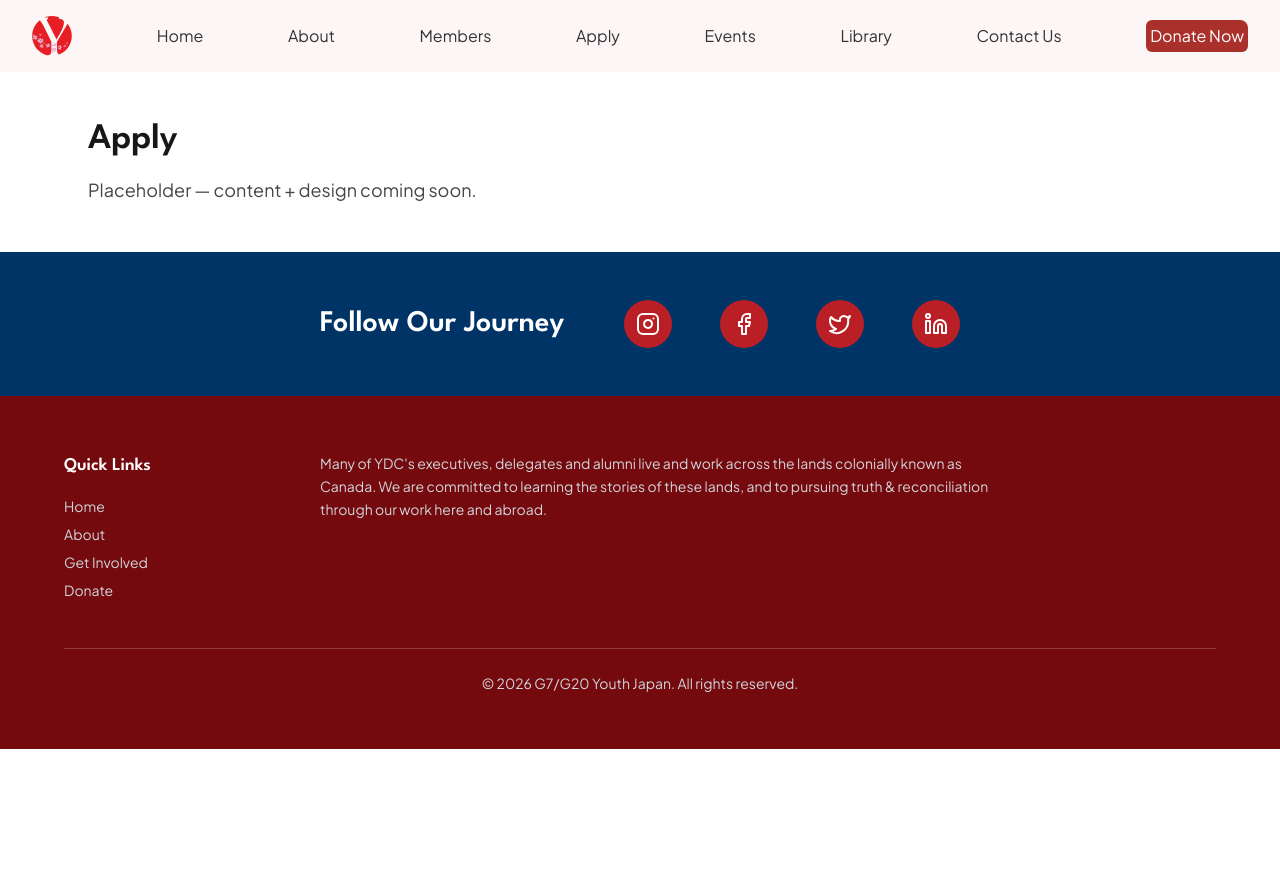
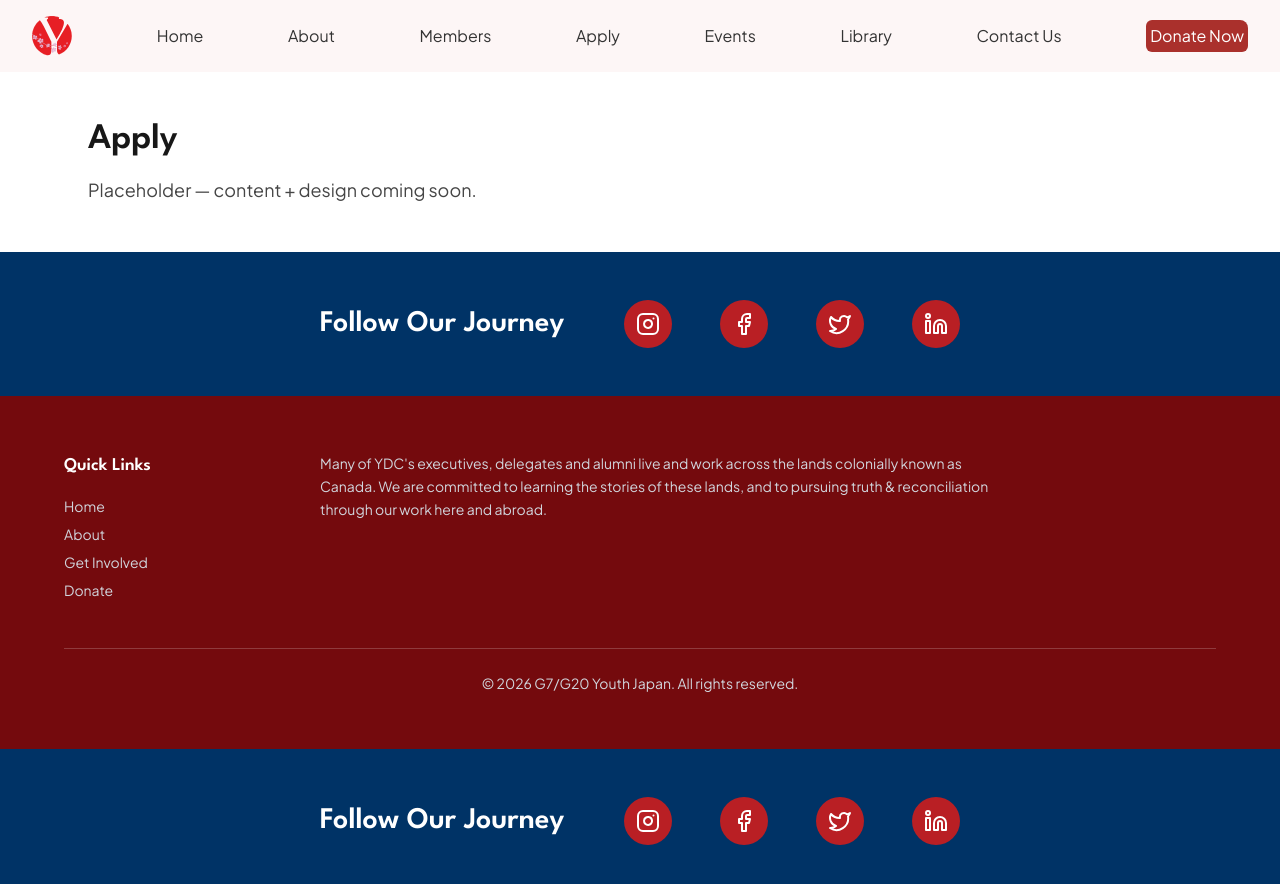
Before and after one commit to fullstackatbrown/project-youth-japan, a Next.js app: page /apply in a window 1280 px wide. Shown: the top 884 px of the page. Before the commit the page ends 800 px from the top, so only its background shows below. Built offline with nearby package versions, Linux system fonts and the light colour scheme.

Commit message:
Follow our journey updates

```diff
--- a/app/layout.tsx
+++ b/app/layout.tsx
@@ -36,6 +36,7 @@ export default function RootLayout({
         {children}
          <FollowOurJourney />
         <Footer />
+        <FollowOurJourney />
       </body>
     </html>
   );
```
